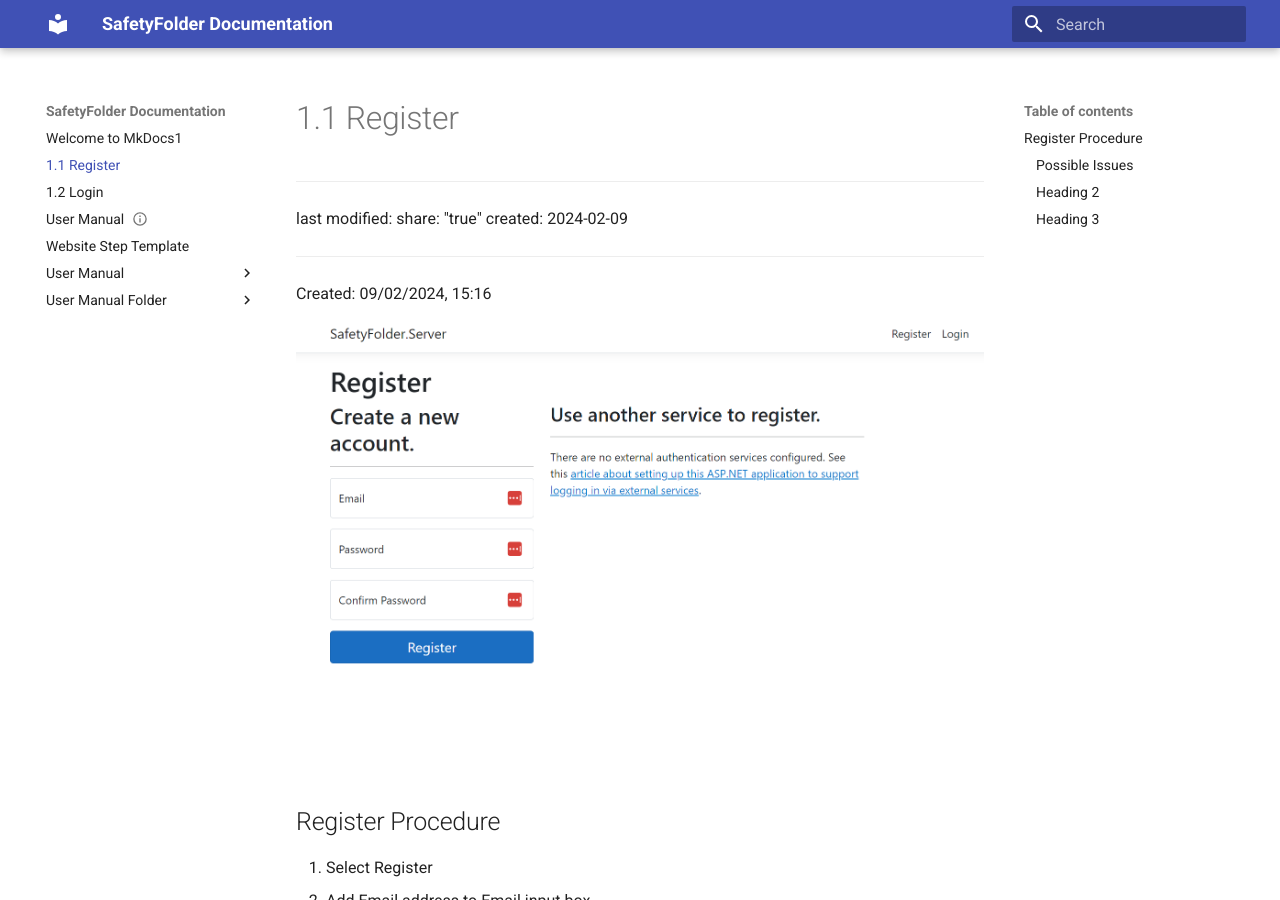
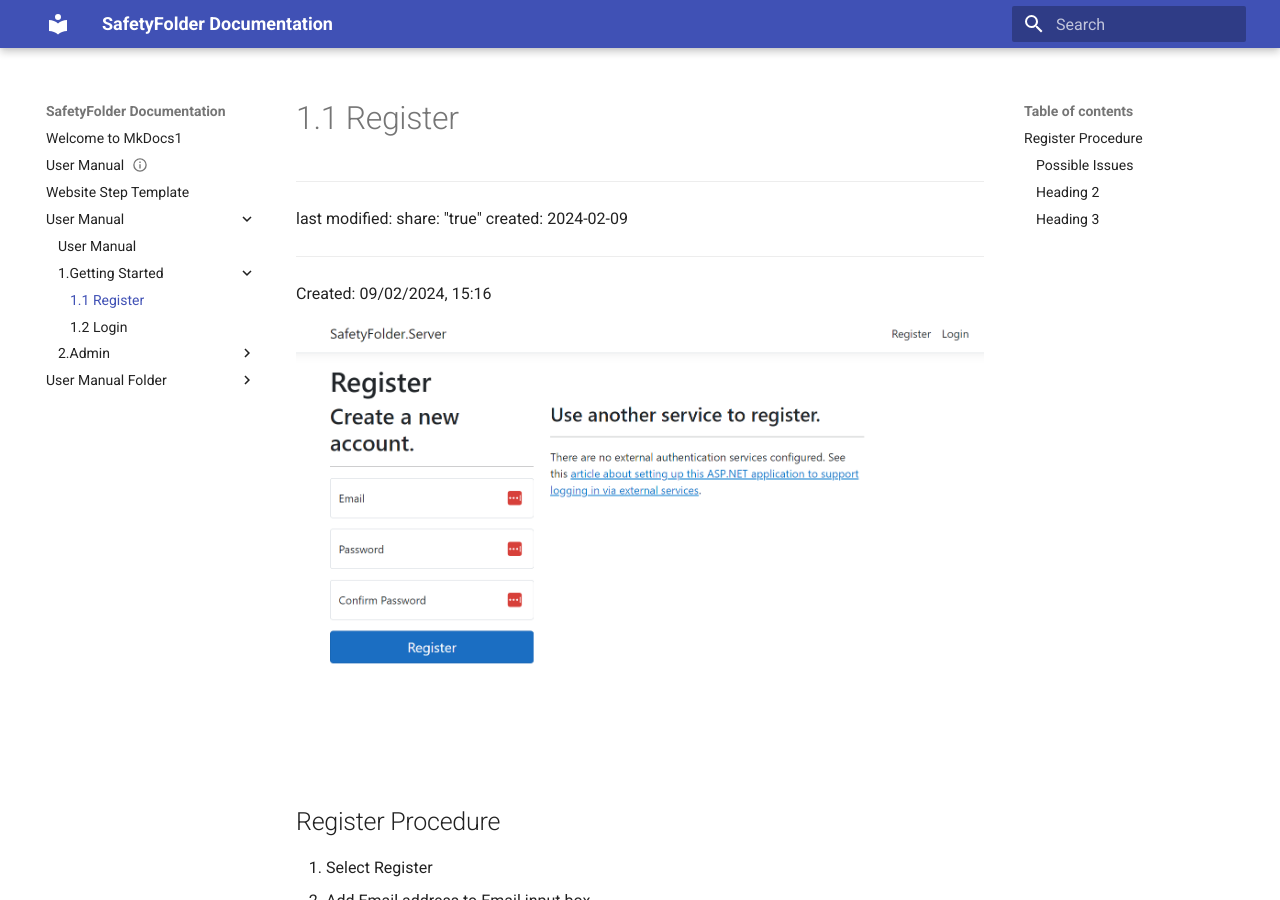
Before and after one commit to Paulwatchful/MkDocs, an MkDocs documentation site: the page built from docs/User Manual/1.Getting Started/1.1 Register.md, in a window 1280 px wide and 900 px high. Built offline with MkDocs 1.6.1 and Material for MkDocs 9.7.7, drawn with Linux system fonts in a browser that asks for light colours.

Commit message:
initial commit

```diff
--- a/docs/1.1 Register.md
+++ b/docs/User Manual/1.Getting Started/1.1 Register.md
@@ -14,7 +14,7 @@
 
 
 
-![Alt Text](images/1.1 Register.png)
+![Alt Text](../../images/1.1%20Register.png)
 
 
 
```
Also changed, not shown: docs/User Manual/1.Getting Started/1.2 Login.md (renamed from docs/1.2 Login.md), docs/User Manual/1.Getting Started/1.Register.md (deleted), docs/User Manual/1.Getting Started/2.Login.md (deleted).
